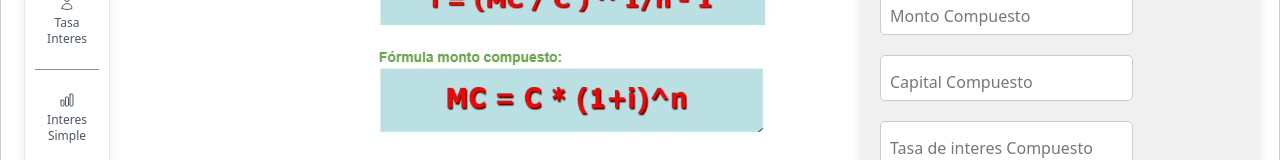
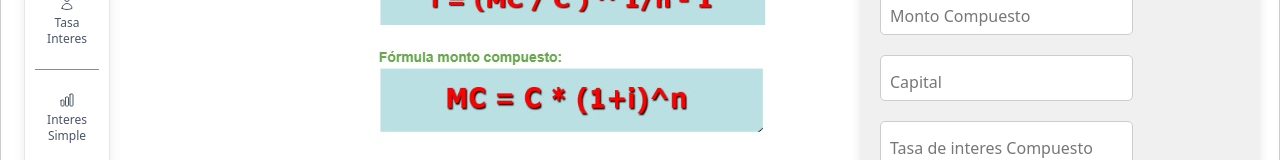
Before and after one commit to KendrysDiaz/calculadora-ing-economica, an Angular app: page /dashboard/compound-interest in a window 1280 px wide. Shown: the part 322-482 px from the top of the page. Built offline with nearby package versions, Linux system fonts and the light colour scheme.

Commit message:
interes compuesto 2

```diff
--- a/src/app/pages/compound-interest/compound-interest.component.html
+++ b/src/app/pages/compound-interest/compound-interest.component.html
@@ -66,7 +66,7 @@
             </div>
             <div class="form-group row mt-5">
                 <input type="number" class="form-input" placeholder=" " formControlName="capital">
-                <label class="form-label">Capital Compuesto</label>
+                <label class="form-label">Capital</label>
                 @if(campoTieneError('capital') ){
 
                     <label class="form-label error"><i
--- a/src/app/service/interes-compuesto.service.ts
+++ b/src/app/service/interes-compuesto.service.ts
@@ -78,7 +78,7 @@ export class InteresCompuestoServiceService {
     let base = (interes.monto / interes.capital);
     let exponente = (1 / sum);
     const T = Math.pow(base, exponente) - 1;
-    return  `La tasa de interes de para el monto de $${interes.monto} es de ${T.toFixed(3)} meses.`;
+    return  `La tasa de interes de para el monto de $${interes.monto} es de ${T.toFixed(3)}`;
 
   }
 
```
